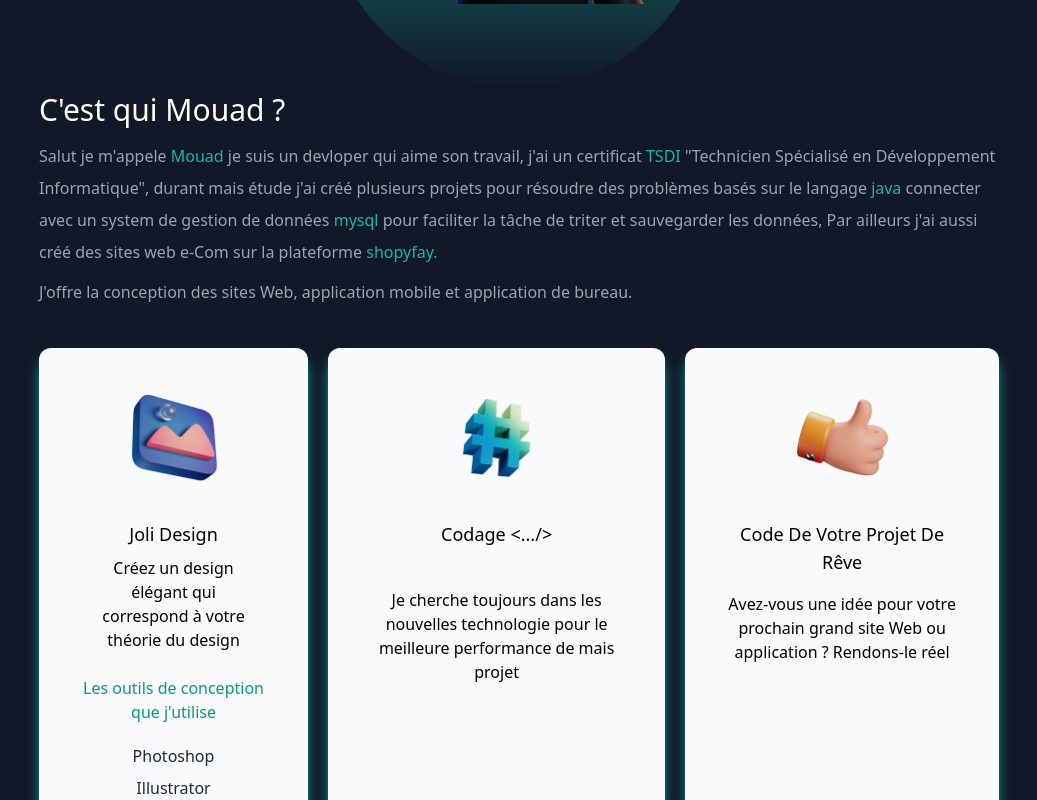
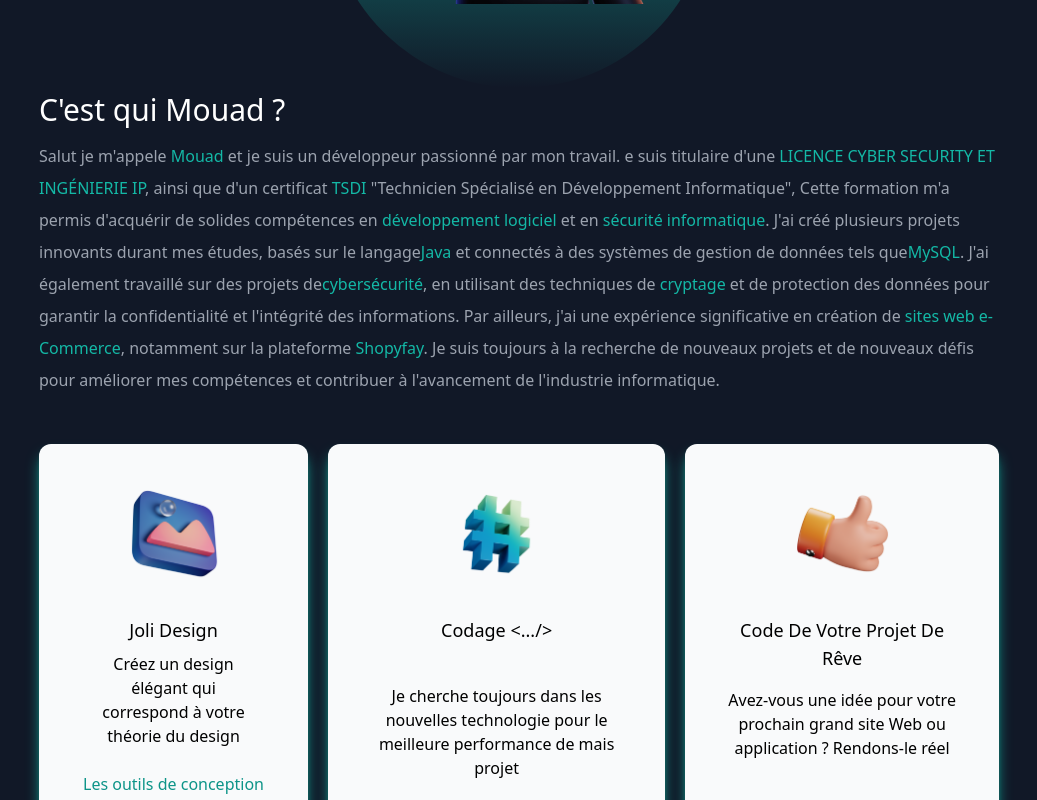
Before and after one commit to MouadQueto/React-js, a Next.js app: page / in a window 1280 px wide. Shown: the part 900-1700 px from the top of the page, without its empty margins (121-1158 px from the left). Built offline with nearby package versions, Linux system fonts and the light colour scheme.

Commit message:
New update

```diff
--- a/pages/index.js
+++ b/pages/index.js
@@ -94,14 +94,19 @@ function Greeting(props) {
     <div >
       <h3 className='text-3xl py-1 dark:text-white'>C'est qui Mouad ?</h3>
     <p className='text-md py-2 leading-8 text-gray-800 dark:text-gray-400'>
-    Salut je m'appele <span className='text-teal-500'>Mouad</span> je suis un devloper qui aime son travail,
-     j'ai un certificat <span className='text-teal-500'>TSDI</span> "Technicien Spécialisé en Développement Informatique", durant mais étude j'ai créé plusieurs projets pour résoudre des problèmes basés sur le langage <span className='text-teal-500'>java</span> connecter
-      avec un system de gestion de données <span className='text-teal-500'>mysql</span> pour faciliter la tâche de triter et
-    sauvegarder les données, Par ailleurs j'ai aussi créé des sites web e-Com sur la plateforme <span className='text-teal-500'>shopyfay.</span>
+    Salut je m'appele <span className='text-teal-500'>Mouad</span> et je suis un développeur passionné par mon travail.
+    e suis titulaire d'une <span className='text-teal-500'>LICENCE CYBER SECURITY ET INGÉNIERIE IP</span>, ainsi que d'un certificat <span className='text-teal-500'>TSDI</span> "Technicien Spécialisé en Développement Informatique",
+    Cette formation m'a permis d'acquérir de solides compétences en <span className='text-teal-500'>développement logiciel</span> et en <span className='text-teal-500'>sécurité informatique</span>.
+    J'ai créé plusieurs projets innovants durant mes études, basés sur le langage
+    <span className='text-teal-500'>Java</span> et connectés à des systèmes de gestion de données tels que
+    <span className='text-teal-500'>MySQL</span>. J'ai également travaillé sur des projets de
+    <span className='text-teal-500'>cybersécurité</span>,
+     en utilisant des techniques de <span className='text-teal-500'>cryptage</span> et de protection des données pour garantir la confidentialité
+      et l'intégrité des informations. Par ailleurs, j'ai une expérience significative en création de <span className='text-teal-500'> sites web e-Commerce</span>, notamment sur la plateforme <span className='text-teal-500'>Shopyfay</span>.
+       Je suis toujours à la recherche de nouveaux projets et de nouveaux défis pour améliorer mes compétences et contribuer à l'avancement de l'industrie informatique.
+
     </p>
-    <p className='text-gray-800 text-md leading-8 dark:text-gray-400'>
-    J'offre la conception des sites Web, application mobile et application de bureau.
-    </p>
+
     </div>
     <div className='lg:flex  gap-5'>
 
@@ -167,7 +172,9 @@ function Greeting(props) {
 </a>
 </div>
 <div className='basis-1/3 flex-1'>
+<a href="https://cerberus-web-ruddy.vercel.app/" target="_blank">
   <Image className='rounded-lg object-cover' src={web3} layout='responsive' />
+</a>
 </div>
 <div className='basis-1/3 flex-1'>
   <Image className='rounded-lg object-cover' src={web4} layout='responsive' />
```
Also changed, not shown: public/web3.png.
